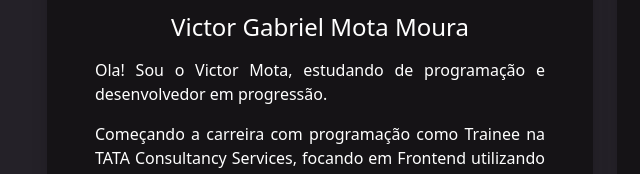
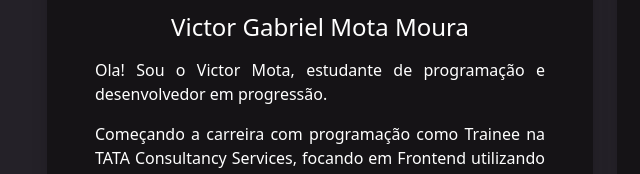
Before and after one commit to voctif/Resume, a plain HTML site: page index.html in a window 1280 px wide. Shown: the part 1143-1317 px from the top of the page, 35-675 px from the left. Drawn offline with nearby package versions, Linux system fonts and the light colour scheme.

Commit message:
Update index.html

```diff
--- a/index.html
+++ b/index.html
@@ -86,7 +86,7 @@
                 </div>
                 <img src="img/profile.png" width="40%">
                 <h4 class="my-3">Victor Gabriel Mota Moura</h4>
-                <p class="card-text justificado">Ola! Sou o Victor Mota, estudando de programação e desenvolvedor em progressão.</p>
+                <p class="card-text justificado">Ola! Sou o Victor Mota, estudante de programação e desenvolvedor em progressão.</p>
                 <p class="card-text justificado">Começando a carreira com programação como Trainee na TATA Consultancy Services, focando
                   em Frontend utilizando JavaScript e Bootstrap assim como Html e Css, e começando a estudar React e Node como frameworks.
                   Nos tempo livres gosto de jogar video games, assistir series e trabalha em projetos pessoais.
```
